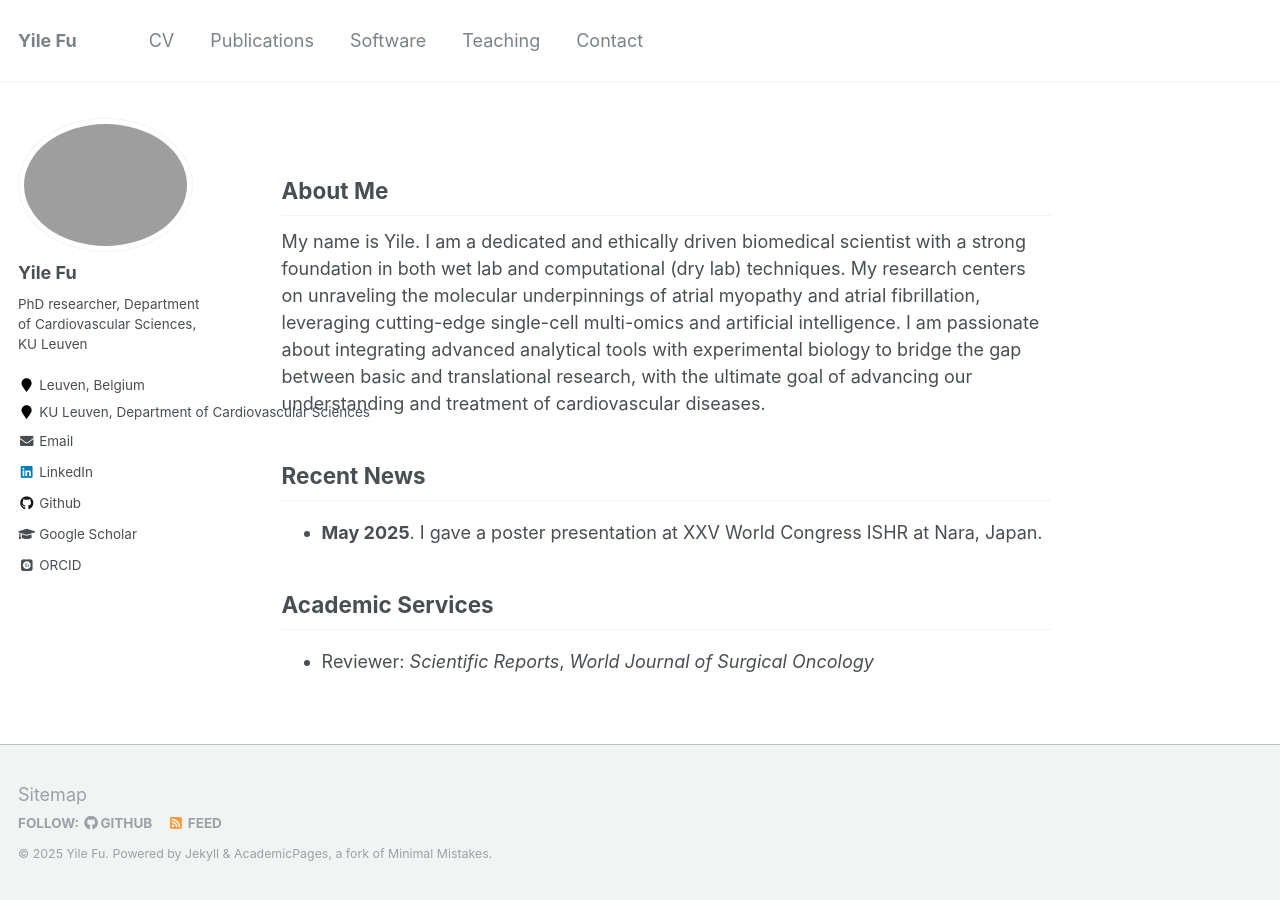
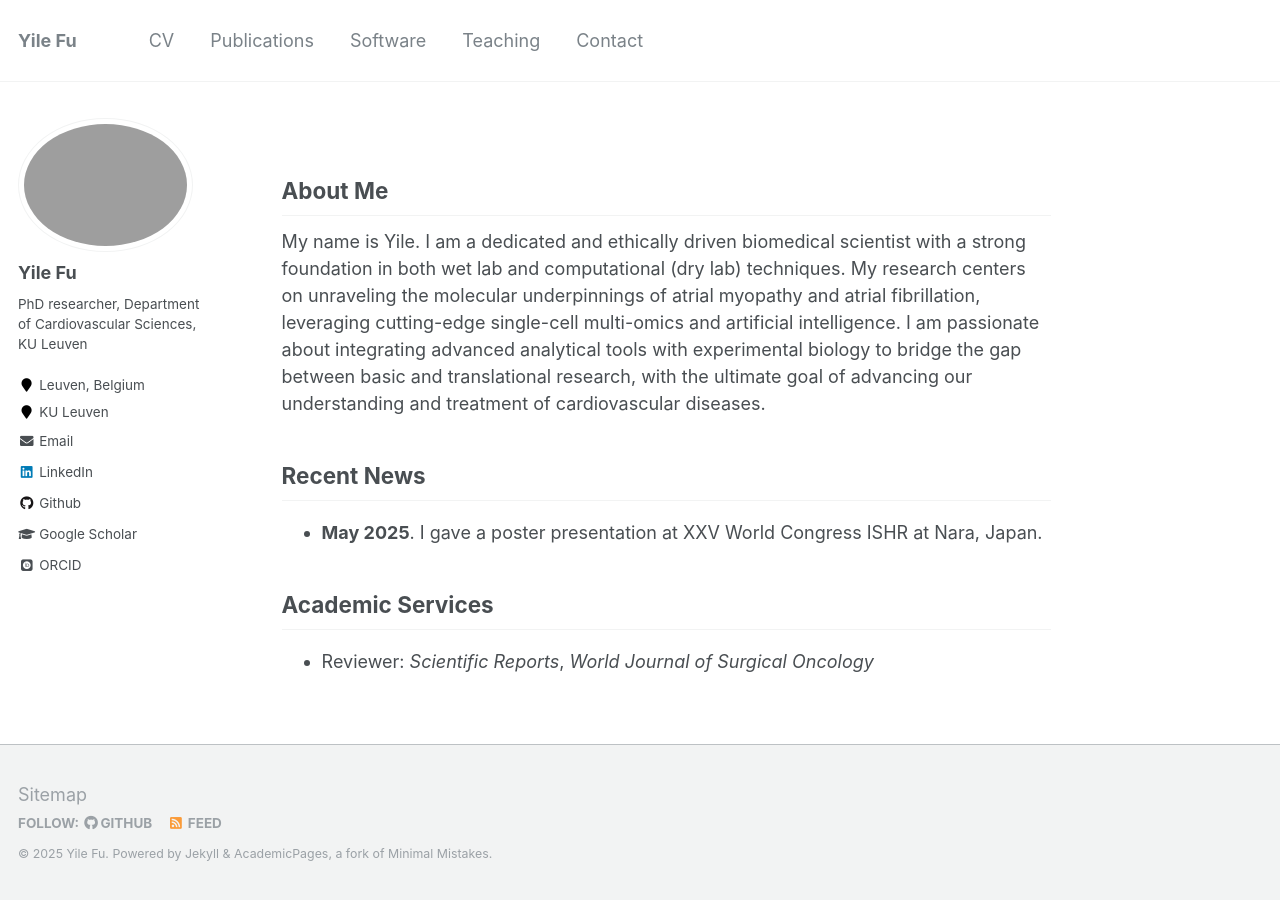
Before and after one commit to yilevine/yilefu.github.io, a Jekyll site: the page built from _pages/about.md, in a window 1280 px wide. Built offline with Jekyll 4.4.1, drawn with Linux system fonts in a browser that asks for light colours; some web fonts are replaced; part of the change alters nothing that is shown.

Commit message:
Customize my academic website

```diff
--- a/_config.yml
+++ b/_config.yml
@@ -90,7 +90,7 @@ author:
   avatar           : "images/profile.jpg"
   bio              : "PhD researcher, Department of Cardiovascular Sciences, KU Leuven"
   location         : "Leuven, Belgium"
-  employer         : "KU Leuven, Department of Cardiovascular Sciences"
+  employer         : "KU Leuven"
   googlescholar    : "https://scholar.google.com/citations?hl=en&user=r7ddgHkAAAAJ"
   email            : "yile.fu@kuleuven.be"
   uri              :
@@ -100,13 +100,13 @@ author:
   flickr           :
   facebook         :
   foursquare       :
-  github           : "https://github.com/yilevine"
+  github           : yilevine
   google_plus      :
   keybase          :
   instagram        :
   impactstory      : #"https://profiles.impactstory.org/u/xxxx-xxxx-xxxx-xxxx"
   lastfm           :
-  linkedin         : "https://www.linkedin.com/in/yile-fu-9749a5232/"
+  linkedin         : yile-fu-9749a5232
   orcid            : "https://orcid.org/0000-0003-0615-1152"
   pinterest        :
   soundcloud       :
```
